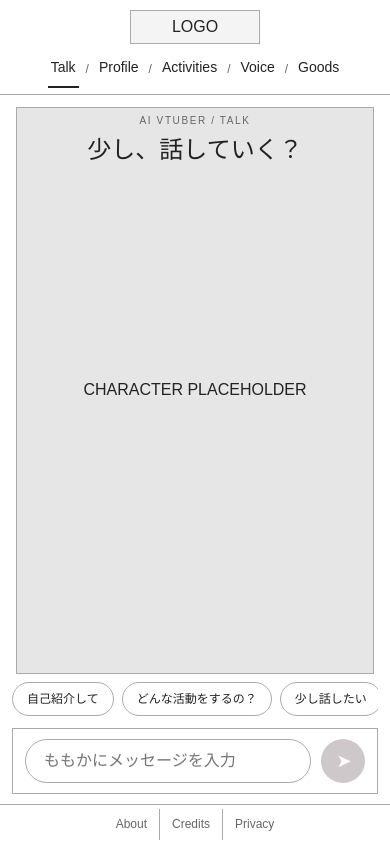
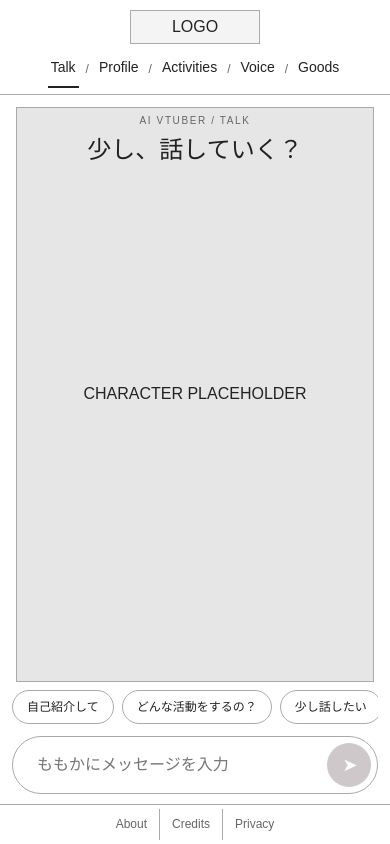
Before and after one commit to uiharuyuki/momoka_ai, a React (Vite) app: page /#/ in a window 390 px wide. Built offline with nearby package versions, Linux system fonts and the light colour scheme.

Commit message:
fix: shape the Talk composer as a capsule

```diff
--- a/src/App.css
+++ b/src/App.css
@@ -34,7 +34,7 @@
 .character-placeholder { flex: 1; max-width: 720px; font-size: 23px; }
 .talk-page-conversation .character-placeholder { max-width: none; }
 .intro-composer { z-index: 2; width: min(860px, calc(100% - 40px)); margin: 0 auto 18px; }
-.intro-composer .message-form { border: 1px solid var(--line); background: var(--paper); }
+.intro-composer .message-form { background: var(--paper); }
 .starter-list { display: flex; flex-wrap: wrap; justify-content: center; gap: 8px; margin-bottom: 10px; }
 .starter-list button { min-height: 34px; padding: 6px 14px; border-radius: 999px; background: var(--paper); font-size: 12px; }
 .wire-note { margin-top: 8px; color: var(--muted); font-size: 11px; text-align: center; }
@@ -51,8 +51,9 @@
 .message-user { grid-template-columns: minmax(0, 1fr) 36px; margin-left: 20px; }
 .message-user .message-avatar { grid-column: 2; grid-row: 1; }
 .message-user .message-content { grid-column: 1; grid-row: 1; background: var(--placeholder); }
-.message-form { display: grid; grid-template-columns: minmax(0, 1fr) 54px; align-items: center; gap: 10px; padding: 14px 16px; border-top: 1px solid var(--line); }
-.message-form input { width: 100%; min-width: 0; height: 54px; padding: 10px 18px; border: 1px solid var(--line); border-radius: 999px; background: var(--paper); }
+.message-form { display: grid; grid-template-columns: minmax(0, 1fr) 54px; align-items: center; gap: 6px; margin: 0; padding: 6px; border: 1px solid var(--line); border-radius: 999px; background: var(--paper); }
+.conversation-panel .message-form { margin: 0 14px 14px; }
+.message-form input { width: 100%; min-width: 0; height: 54px; padding: 10px 18px; border: 0; border-radius: 999px; background: transparent; }
 .message-form button { width: 54px; height: 54px; min-height: 0; padding: 0; border: 0; border-radius: 50%; color: #fff; background: #e87870; box-shadow: 0 6px 14px rgb(151 74 70 / 18%); transition: background 180ms ease, transform 180ms ease; }
 .message-form button:not(:disabled):hover { background: #d9655f; transform: translateY(-1px); }
 .message-form button:disabled { color: #fff; background: #cfc8cb; box-shadow: none; }
@@ -146,7 +147,8 @@
   .conversation-heading { min-height: 42px; padding: 8px 16px; }
   .conversation-heading h2 { font-size: 16px; }
   .conversation-history { padding: 14px; gap: 16px; }
-  .message-form { padding: 10px 12px; grid-template-columns: minmax(0, 1fr) 44px; }
+  .message-form { padding: 6px; grid-template-columns: minmax(0, 1fr) 44px; }
+  .conversation-panel .message-form { margin: 0 12px 10px; }
   .message-form input { height: 44px; }
   .message-form button { width: 44px; height: 44px; }
   .send-icon { font-size: 18px; }
```
Also changed, not shown: 1 other file (tests, documents, lock files or other folders).
